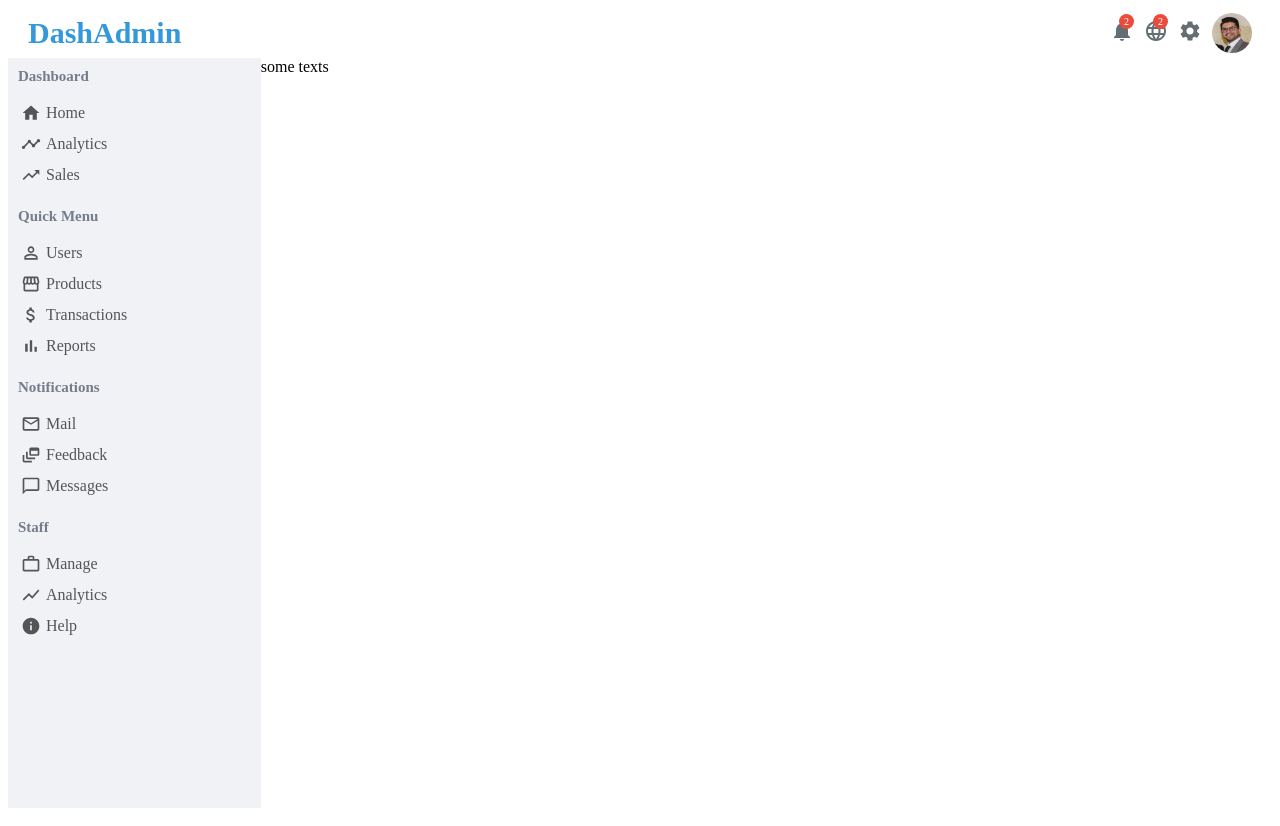
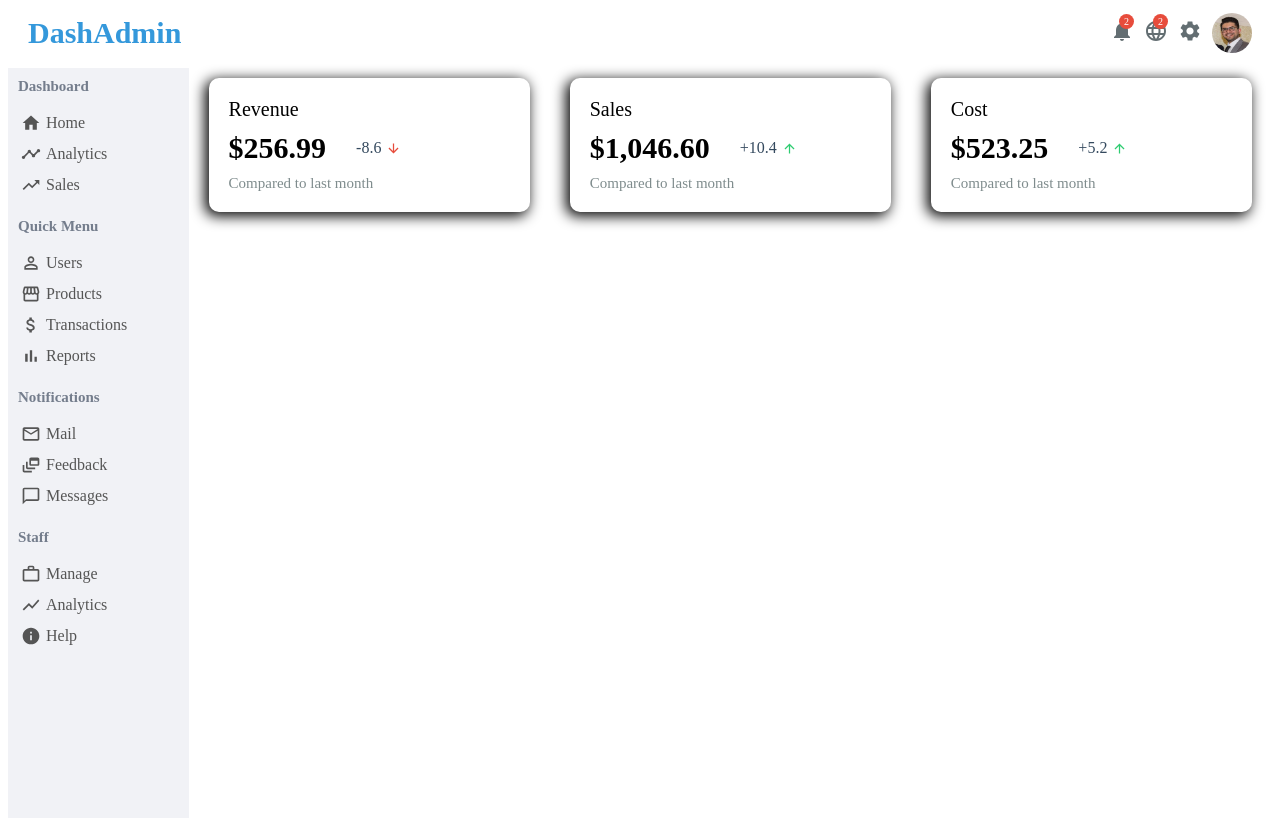
Before and after one commit to ardeshir1991/dashboard, a React (Create React App) app: page / in a window 1280 px wide. Built offline with nearby package versions, Linux system fonts and the light colour scheme; a web font is replaced by a local one.

Commit message:
adding feature items

```diff
--- a/src/App.jsx
+++ b/src/App.jsx
@@ -2,6 +2,7 @@ import React from 'react'
 import Sidebar from './components/sidebar/Sidebar';
 import TopBar from './components/topbar/TopBar';
 import './App.scss';
+import Home from './pages/home/Home';
 
 const App = () => {
   return (
@@ -9,9 +10,7 @@ const App = () => {
         <TopBar />
         <div className="container">
           <Sidebar />
-          <div className="other">
-            some texts
-          </div>
+          <Home />
         </div>
     </div>
   )
--- a/src/App.scss
+++ b/src/App.scss
@@ -1,6 +1,4 @@
 .container{
     display: flex;
-    .other{
-        flex: 4;
-    }
+    margin-top: 10px;
 }
--- /dev/null
+++ b/src/components/featuredInfo/FeaturedInfo.jsx
@@ -0,0 +1,51 @@
+import './FeaturedInfo.scss';
+import ArrowUpward from '@material-ui/icons/ArrowUpward';
+import ArrowDownward from '@material-ui/icons/ArrowDownward';
+
+
+const FeaturedInfo = () => {
+    const rate = (num, price)=>{
+        if(Number(num) > 0){
+            return(
+                <>
+                    <span className='price'>{price.toLocaleString("en-US", {style:"currency", currency:"USD"})}</span>
+                    <span className='rate'>{'+'+ num} <ArrowUpward className='feature-icon posetive'/></span>
+                </>
+            )
+        }else if(Number(num) < 0){
+            return(
+                <>
+                    <span className='price'>{price.toLocaleString("en-US", {style:"currency", currency:"USD"})}</span>
+                    <span className='rate'>{num} <ArrowDownward className='feature-icon'/></span>
+                </>
+            )
+        }
+    }
+  return (
+    <div className='feature-container'>
+        <div className="featured-items">
+            <span className='title'>Revenue</span>
+            <div className="money-container">
+                {rate(-8.6, 256.99)}
+            </div>
+            <div className="compare">Compared to last month</div>
+        </div>
+        <div className="featured-items">
+            <span className='title'>Sales</span>
+            <div className="money-container">
+                {rate(10.4,1046.6)}
+            </div>
+            <div className="compare">Compared to last month</div>
+        </div>
+        <div className="featured-items">
+            <span className='title'>Cost</span>
+            <div className="money-container">
+                {rate(5.2, 523.25)}
+            </div>
+            <div className="compare">Compared to last month</div>
+        </div>
+    </div>
+  )
+}
+
+export default FeaturedInfo
--- /dev/null
+++ b/src/components/featuredInfo/FeaturedInfo.scss
@@ -0,0 +1,46 @@
+.feature-container{
+    width: 100%;
+    display: flex;
+    justify-content: space-between;
+    margin-top: 10px;
+    .featured-items{
+        flex: 1;
+        padding: 20px;
+        margin: 0px 20px;
+        cursor: pointer;
+        border-radius: 10px;
+        -webkit-box-shadow: -3px 3px 14px 1px #000000;
+        box-shadow: -3px 3px 14px 1px #000000;
+        .title{
+            font-size: 20px;
+        }
+        .money-container{
+            margin: 10px 0;
+            display: flex;
+            align-items: center;
+            .price{
+                font-size: 30px;
+                font-weight: bold;
+            }
+            .rate{
+                display: flex;
+                justify-content: center;
+                align-items: center;
+                margin-left: 30px;
+                color: #34495e;
+                .feature-icon{
+                    color: #e74c3c;
+                    font-size: 15px;
+                    margin-left: 5px;
+                }
+                .feature-icon.posetive{
+                    color: #2ecc71;
+                }
+            }
+        }
+        .compare{
+            font-size: 15px;
+            color: #7f8c8d;
+        }
+    }
+}
--- a/src/pages/home/Home.jsx
+++ b/src/pages/home/Home.jsx
@@ -0,0 +1,12 @@
+import FeaturedInfo from '../../components/featuredInfo/FeaturedInfo';
+import './Home.scss';
+
+const Home = () => {
+  return (
+    <div className='home'>
+        <FeaturedInfo />
+    </div>
+  )
+}
+
+export default Home;
--- a/src/pages/home/Home.scss
+++ b/src/pages/home/Home.scss
@@ -0,0 +1,3 @@
+.home{
+    flex: 6;
+}
```
Also changed, not shown: src/functions/arrowFormat.js (added, +12 -0 lines).
